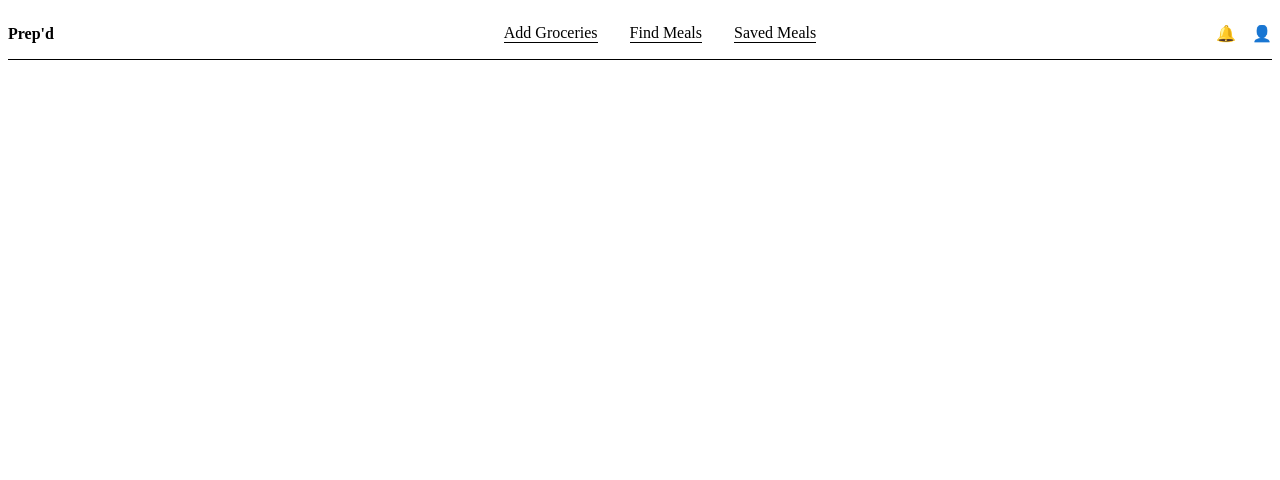
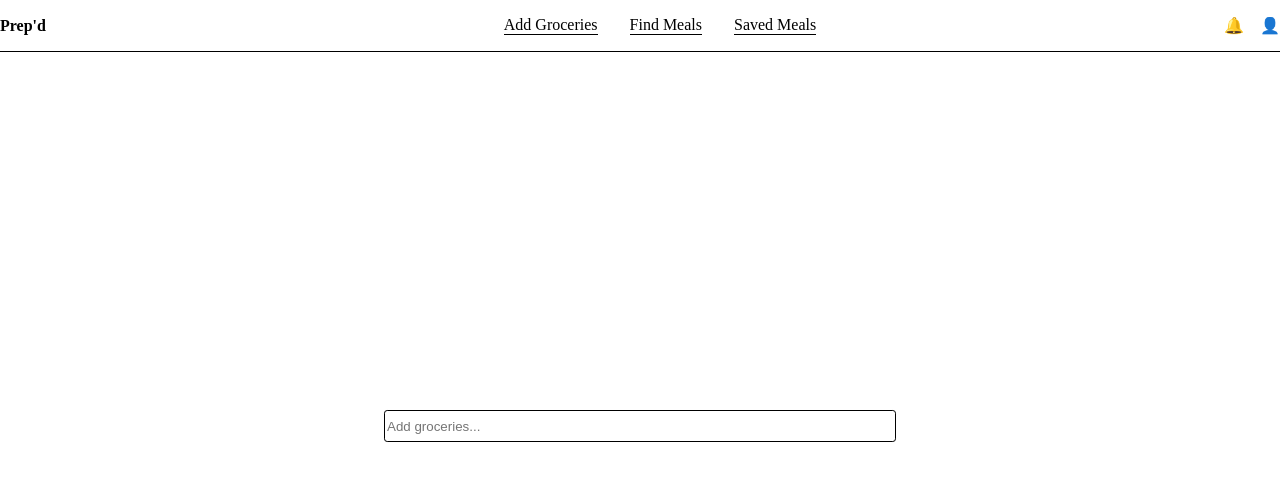
Before and after one commit to Shameer-R/Prep-d, a React (Create React App) app: page / in a window 1280 px wide. Shown: the top 480 px of the page. Built offline with nearby package versions, Linux system fonts and the light colour scheme.

Commit message:
Add search bar layout/styling

```diff
--- a/src/App.js
+++ b/src/App.js
@@ -23,10 +23,21 @@ function Navbar() {
   )
 }
 
+function SearchBar() {
+  return (
+    <div className='search-container'>
+
+    <input placeholder='Add groceries...'></input>
+
+    </div>
+  )
+}
+
 export default function App() {
   return (
-    <>
+    <div className='main-container'>
     <Navbar></Navbar>
-    </>
+    <SearchBar></SearchBar>
+    </div>
   );
 }
--- a/src/index.css
+++ b/src/index.css
@@ -1,3 +1,19 @@
+* {
+  box-sizing: border-box;
+}
+
+body {
+  margin: 0;
+  padding: 0;
+}
+
+
+.main-container {
+  display: flex;
+  flex-direction: column;
+  height: 100vh;
+}
+
 .navbar-container {
   display: flex;
   flex-direction: row;
@@ -5,6 +21,7 @@
   border-bottom: 1px solid black;
   align-items: center;
   justify-content: space-between;
+
 }
 
 .navbar-list {
@@ -32,3 +49,18 @@
   align-self: center;
   flex: 1;
 }
+
+.search-container {
+  display: flex;
+  justify-content: center;
+  align-items: center;
+  height: auto;
+  flex: 1;
+}
+
+.search-container>input {
+  width: 40vw;
+  height: 4vh;
+  border: 1px solid black;
+  border-radius: .2rem;
+}
```
